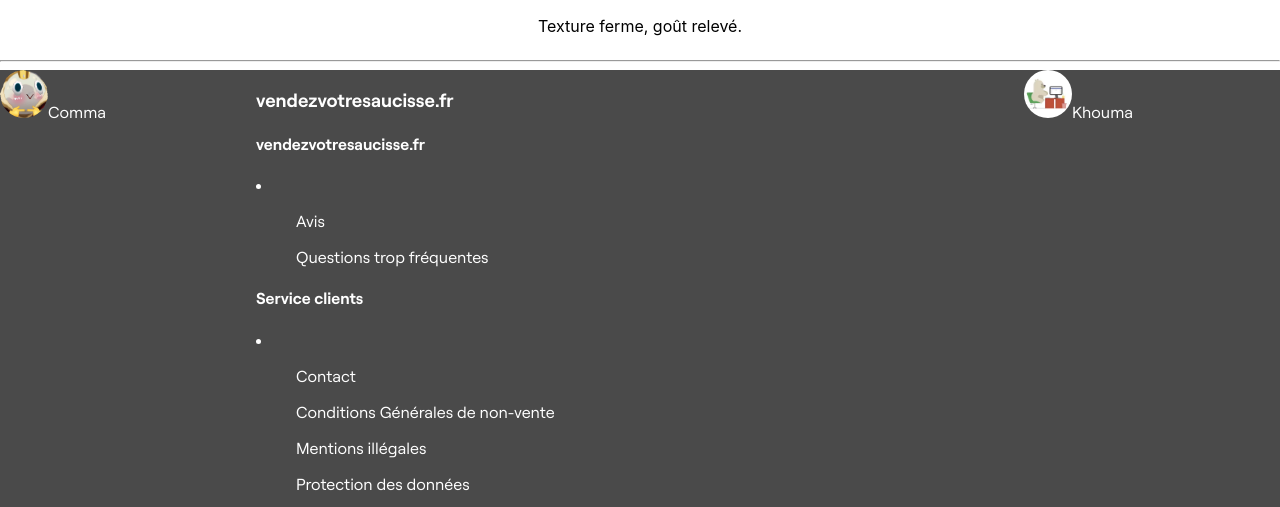
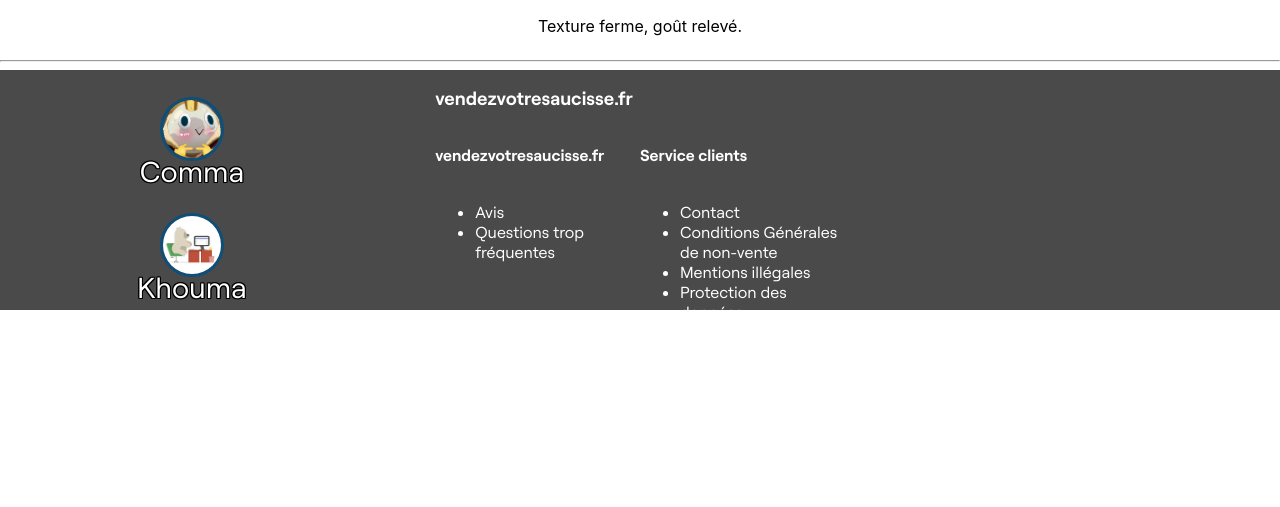
Before and after one commit to mikadmin08/vendezvotresaucisse, a React (Vite) app in the folder vendezvotresaucisse/: page /#/ in a window 1280 px wide. Shown: the part 1958-2465 px from the top of the page. After the commit the page ends 2298 px from the top, so only its background shows below. Built offline with nearby package versions, Linux system fonts and the light colour scheme.

Commit message:
Feature: (Footer) liens + teté ajouté

```diff
--- a/vendezvotresaucisse/src/components/Footer.jsx
+++ b/vendezvotresaucisse/src/components/Footer.jsx
@@ -1,40 +1,56 @@
 import PPComma from "../assets/ppcomma.png";
 import PPKhouma from "../assets/ppkhouma.png";
-import { Avatar } from 'primereact/avatar';
+import { Avatar } from "primereact/avatar";
 import "../index.scss";
 
 export const Footer = () => {
   return (
     <section className="footer">
+      <div className="profile_container">
         <div className="profiledev">
           <Avatar image={PPComma} size="large" shape="circle" />
           <span>Comma</span>
+        </div>
+        <div className="profiledev">
+          <Avatar image={PPKhouma} size="large" shape="circle" />
+          <span>Khouma</span>
+        </div>
       </div>
       <div className="footer-info">
         <h3>vendezvotresaucisse.fr</h3>
         <div className="liens">
           <div className="site">
             <h4>vendezvotresaucisse.fr</h4>
+            <ul>
+              {/* TODO: Mettre à jour les href site */}
               <li>
-                            <ul>Avis</ul>
-                            <ul>Questions trop fréquentes</ul>
+                <a href="#">Avis</a>
               </li>
+              <li>
+                <a href="#">Questions trop fréquentes</a>
+              </li>
+            </ul>
           </div>
           <div className="services">
             <h4>Service clients</h4>
+            <ul>
+              {/* TODO: Mettre à jour les href services */}
               <li>
-                            <ul>Contact</ul>
-                            <ul>Conditions Générales de non-vente</ul>
-                            <ul>Mentions illégales</ul>
-                            <ul>Protection des données</ul>
+                <a href="#">Contact</a>
               </li>
+              <li>
+                <a href="#">Conditions Générales de non-vente</a>
+              </li>
+              <li>
+                <a href="#">Mentions illégales</a>
+              </li>
+              <li>
+                <a href="#">Protection des données</a>
+              </li>
+            </ul>
           </div>
         </div>
       </div>
-            <div className="profiledev">
-                <Avatar image={PPKhouma} size="large" shape="circle" />
-                <span>Khouma</span>
-            </div>
     </section>
-    )
-}
+  );
+};
--- a/vendezvotresaucisse/src/index.scss
+++ b/vendezvotresaucisse/src/index.scss
@@ -1,16 +1,16 @@
-$headerbg: #0D4F78;
-$primary-color: #E87524;
+$headerbg: #0d4f78;
+$primary-color: #e87524;
 $secondary-color: #f8f9fc;
 
 @font-face {
-    font-family: 'Roobert';
-    src: url('./assets/fonts/RoobertTRIALVF-BF67243fd545701.ttf')
+  font-family: "Roobert";
+  src: url("./assets/fonts/RoobertTRIALVF-BF67243fd545701.ttf");
 }
 
 body {
   margin: 0;
   padding: 0;
-    font-family:'Roobert', 'Courier New', Courier, monospace;
+  font-family: "Roobert", "Courier New", Courier, monospace;
   overflow-x: hidden;
 }
 
@@ -45,7 +45,6 @@ body {
     .p-carousel-next {
       display: none !important;
     }
-
   }
 
   .top-blue-saucisse-container {
@@ -101,7 +100,7 @@ body {
         margin: auto;
         display: flex;
         flex-direction: column;
-                gap: 0.5rem
+        gap: 0.5rem;
       }
     }
   }
@@ -111,7 +110,6 @@ body {
     text-align: center;
     padding: 2rem;
   }
-
 }
 
 .header {
@@ -132,6 +130,7 @@ body {
     justify-content: center;
     align-items: center;
     height: 100%;
+
     & .nav {
       display: flex;
       justify-content: center;
@@ -143,12 +142,13 @@ body {
       width: 15%;
       text-decoration: none;
       cursor: pointer;
-            border-top: 4px solid #0D4F78;
+      border-top: 4px solid #0d4f78;
 
-            &:hover, &.active {
+      &:hover,
+      &.active {
         background-color: #fff;
-                color: #E87524;
-                border-top: 4px solid #E87524;
+        color: #e87524;
+        border-top: 4px solid #e87524;
       }
     }
   }
@@ -156,7 +156,88 @@ body {
 
 .footer {
   display: grid;
-    grid-template-columns: 20vw 60vw 20vw;
-    background-color: #4A4A4A;
-    color: #FFF;
+  grid-template-columns: 30vw 40vw 30vw;
+  background-color: #4a4a4a;
+  color: #fff;
+  height: 15rem;
+
+  & .footer-info {
+    display: grid;
+    grid-template-columns: 10% 40% 40% 10%;
+    grid-template-rows: 20% 80%;
+    flex-direction: column;
+
+    & h3 {
+      grid-area: 1 / 2 / 2 / 3;
+      padding: 1rem 0;
+      margin: 0;
     }
+
+    & .liens {
+      grid-area: 2 / 2 / 3 / 4;
+      display: grid;
+      grid-template-columns: repeat(2, 50%);
+      justify-content: center;
+
+      & a {
+        text-decoration: none;
+        color: #fff;
+
+        &:hover {
+          text-decoration: underline;
+        }
+      }
+
+      & .site {
+        grid-area: 1 / 1 / 2 / 2;
+        display: flex;
+        flex-direction: column;
+        height: 100%;
+      }
+
+      & .services {
+        grid-area: 1 / 2 / 2 / 3;
+        display: flex;
+        flex-direction: column;
+        height: 100%;
+      }
+    }
+  }
+
+  & .profile_container {
+    display: flex;
+    flex-direction: column;
+    justify-content: center;
+
+    & .profiledev {
+      display: flex;
+      flex-direction: column;
+      align-items: center;
+      padding: 1rem;
+
+      & img {
+        height: 4rem;
+        width: 4rem;
+        border: 3px solid #0d4f78;
+      }
+
+      @mixin text-outline($size: 2px, $color: #000) {
+        color: #fff;
+        $shadows: ();
+        @for $y from -$size through $size {
+          @for $x from -$size through $size {
+            @if not($x == 0 and $y == 0) {
+              $shadows: append($shadows, #{$x}px #{$y}px 0 $color, comma);
+            }
+          }
+        }
+        text-shadow: $shadows;
+      }
+
+      & span {
+        font-size: 1.8rem;
+        @include text-outline(1, #000); // 2px de contour noir
+      }
+    }
+  }
+}
```
Lines whose indentation alone changed are shown as unchanged.
